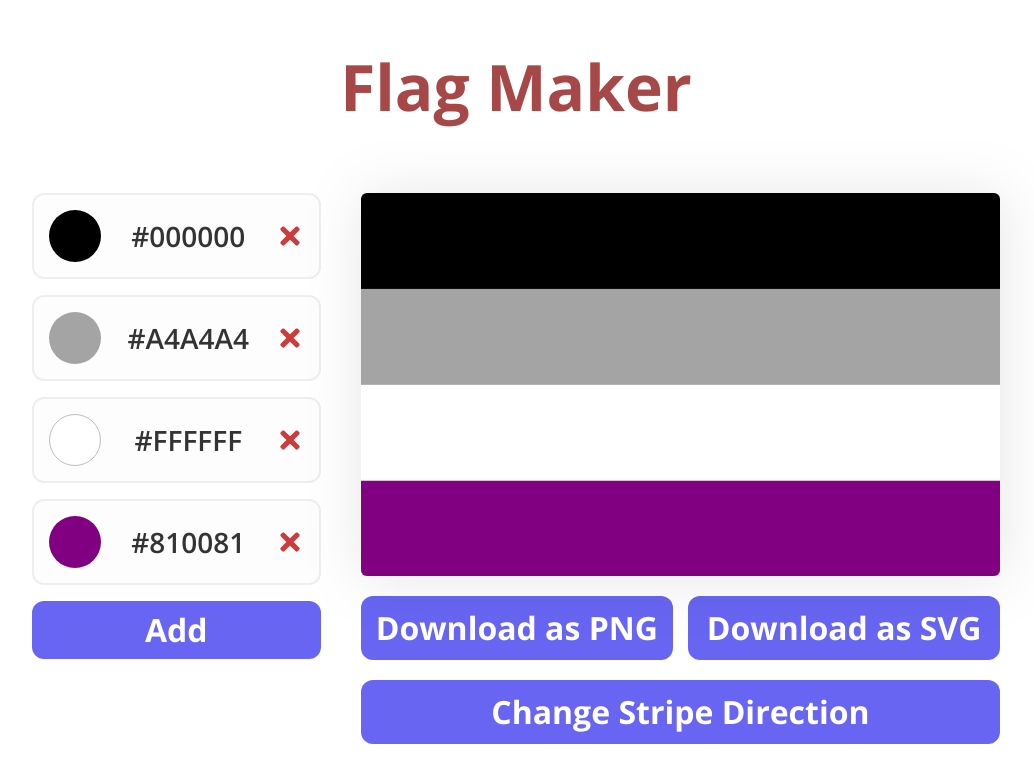
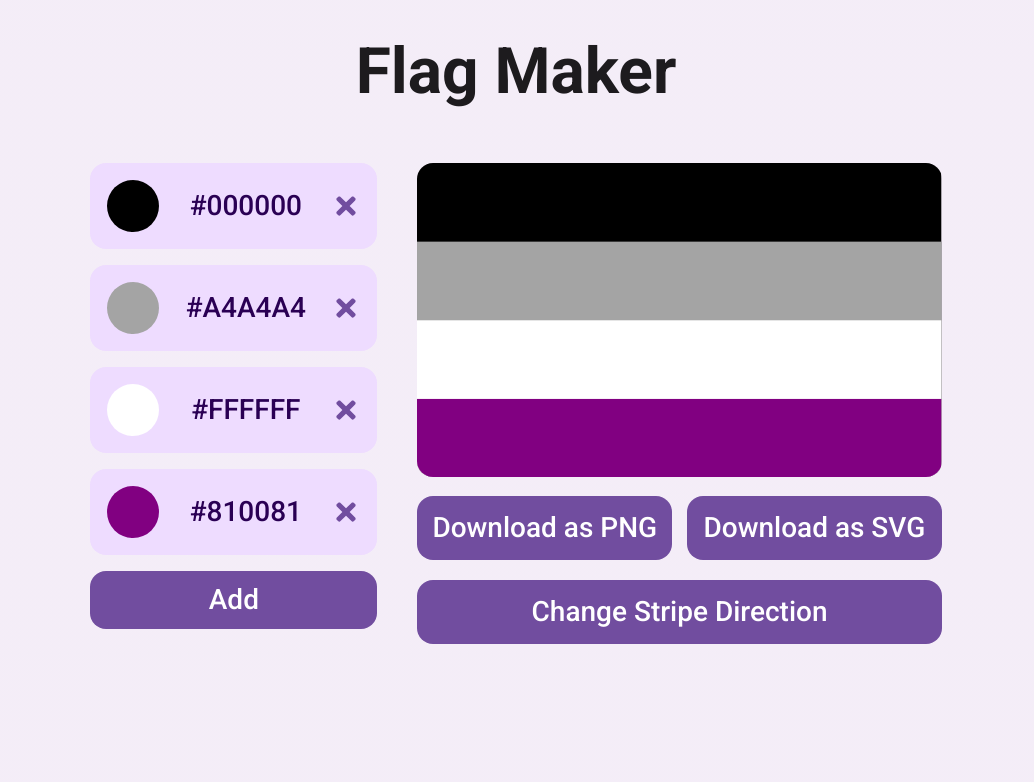
Before and after one commit to scratchyone/flag-maker, a Next.js app: page / in a window 1280 px wide. Shown: the top 782 px of the page, without its empty margins (124-1158 px from the left). Built offline with nearby package versions, Linux system fonts and the light colour scheme.

Commit message:
Switch to new material ui

```diff
--- a/pages/index.js
+++ b/pages/index.js
@@ -127,7 +127,7 @@ export default function Home() {
         <div className={styles.rightColumn}>
           <ShimmerLoad preload={preload}>
             {preload ? (
-              <div className={styles.flag} style={{ borderRadius: 6 }}>
+              <div className={styles.flag} style={{ borderRadius: 16 }}>
                 <svg
                   viewBox={`0 0 ${500} ${300}`}
                   xmlns="http://www.w3.org/2000/svg"
@@ -135,7 +135,7 @@ export default function Home() {
               </div>
             ) : (
               <div className={styles.flag}>
-                {generateFlag(colors, direction, 6)}
+                {generateFlag(colors, direction, 16)}
               </div>
             )}
           </ShimmerLoad>
@@ -171,7 +171,7 @@ export default function Home() {
   );
 }
 // Avoid double logging
-const lastColorSet = [];
+const lastColorSet = undefined;
 function logDownload(colors) {
   if (
     typeof window !== 'undefined' &&
--- a/styles/Home.module.css
+++ b/styles/Home.module.css
@@ -1,9 +1,9 @@
 .header {
   text-align: center;
 
-  font-weight: bold;
+  font-weight: 700;
   font-size: 64px;
-  line-height: 87px;
+  line-height: 57px;
   color: var(--header-color);
   padding-bottom: 20px;
 }
@@ -29,7 +29,7 @@
   background: var(--flag-color-box-background);
   border: 2px solid var(--flag-color-border);
   box-sizing: border-box;
-  border-radius: 12px;
+  border-radius: 16px;
   padding: 15px;
 }
 .flagColorBoxFlex {
@@ -51,7 +51,7 @@
 }
 .colorHexCode {
   font-style: normal;
-  font-weight: 600;
+  font-weight: 500;
   font-size: 28px;
   line-height: 38px;
   color: var(--flag-color-text);
@@ -61,7 +61,7 @@
 .removeColor {
   font-size: 28px;
   line-height: 32px;
-  color: #cb3d3d;
+  color: #714d9f;
   cursor: pointer;
 }
 .colorPicker {
@@ -79,7 +79,7 @@
 .button {
   background: var(--button-color);
   border-radius: var(--button-border-radius);
-  font-weight: bold;
+  font-weight: 500;
   font-size: var(--button-font-size);
   text-align: center;
   color: var(--text-color);
@@ -100,7 +100,6 @@
 }
 .flag > svg {
   max-width: 90vw;
-  filter: drop-shadow(2px 2px 29px rgba(0, 0, 0, 0.1));
 }
 .exportButtons {
   display: grid;
--- a/styles/globals.css
+++ b/styles/globals.css
@@ -1,16 +1,21 @@
-@import url('https://fonts.googleapis.com/css2?family=Open+Sans:wght@600;700&display=swap');
+@import url('https://fonts.googleapis.com/css2?family=Roboto:wght@500;600;700&display=swap');
 :root {
-  --bg-color: #ffffff;
-  --button-color: #6865f2;
-  --button-color-hover: #5653e6;
-  --button-border-radius: 12px;
-  --button-font-size: 32px;
+  --bg-color: linear-gradient(
+      0deg,
+      rgba(113, 77, 159, 0.08),
+      rgba(113, 77, 159, 0.08)
+    ),
+    #fffbff;
+  --button-color: #714d9f;
+  --button-color-hover: #714d9f;
+  --button-border-radius: 16px;
+  --button-font-size: 28px;
   --text-color: #ffffff;
-  --flag-color-text: #333;
-  --header-color: #a74848;
-  --flag-color-border: #eeeeee;
-  --white-color-border: #bebebe;
-  --flag-color-box-background: #fdfdfd;
+  --flag-color-text: #2a0054;
+  --header-color: #1d1b1e;
+  --flag-color-border: rgba(0, 0, 0, 0);
+  --white-color-border: rgba(0, 0, 0, 0);
+  --flag-color-box-background: #eedcff;
 }
 /*
 @media (prefers-color-scheme: dark) {
@@ -32,8 +37,8 @@ html,
 body {
   padding: 0;
   margin: 0;
-  background-color: var(--bg-color);
+  background: var(--bg-color);
 }
 * {
-  font-family: 'Open Sans', sans-serif;
+  font-family: 'Roboto', sans-serif;
 }
```
Also changed, not shown: 2 other files (tests, documents, lock files or other folders).
